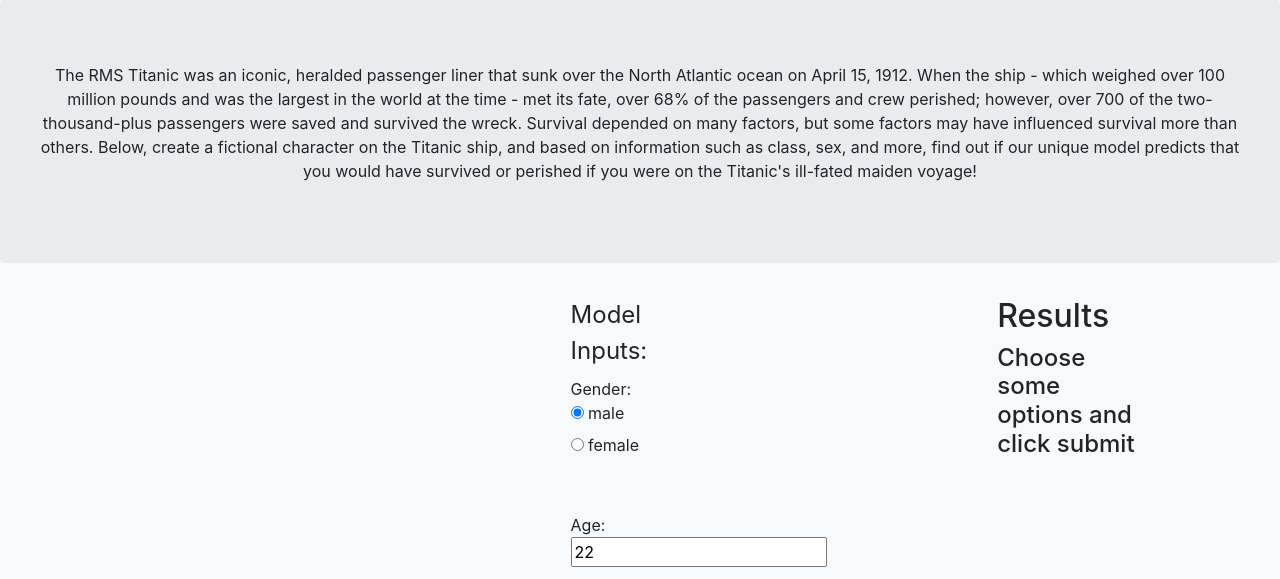
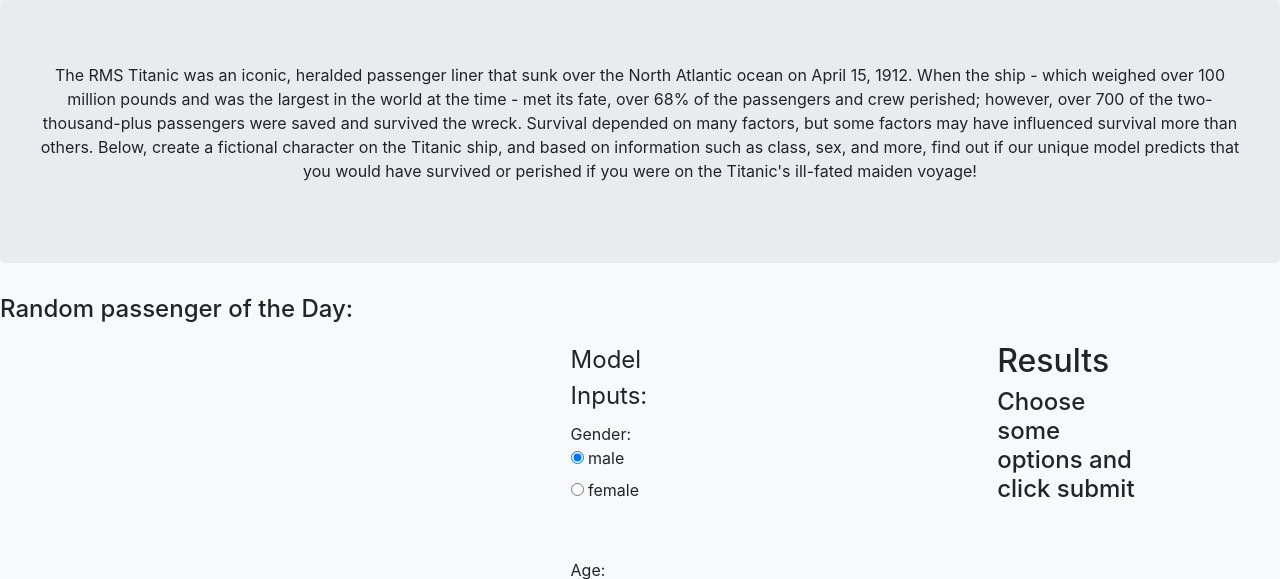
Before and after one commit to PGrickswim/Titanic-Dashboard, a Flask app: template webapp/templates/main.html in a window 1280 px wide. Shown: the part 292-871 px from the top of the page. Run offline with Flask 2, Linux system fonts and the light colour scheme; the template is opened without the code that fills it, so the values that code supplies are empty; parts of the project's set-up code (start-up, migrations or seed data) failed here and were passed over; some libraries are stand-ins or nearby versions.

Commit message:
added route to app.py, 2-lines to main.html

```diff
--- a/webapp/app.py
+++ b/webapp/app.py
@@ -1,6 +1,9 @@
 import flask
 import pickle
 import pandas as pd
+import psycopg2
+import requests
+from random import choice
 from sklearn.preprocessing import StandardScaler
 
 # Use pickle to load in the pre-trained model.
@@ -11,8 +14,13 @@
 
 @app.route('/', methods=['GET', 'POST'])
 def main():
+    print(flask.request.method)
+    get_passengers_url = flask.url_for('getpassengers', _external=True)
+    all_passengers = requests.get(get_passengers_url).json()
+    random_passenger=choice(all_passengers)
     if flask.request.method == 'GET':
-        return(flask.render_template('main.html'))
+        return flask.render_template('main.html', random_passenger=random_passenger)
+
     if flask.request.method == 'POST':
         gender = flask.request.form['gender']
         age = flask.request.form['age']
@@ -133,9 +141,30 @@
                                                      'Embarked': embarked,
                                                      'Country': country
                                                      },
-                                     result=str(outcome)
+                                     result=str(outcome),
+                                     random_passenger=random_passenger
                                      )
 
+##################################################################################
+
+def get_db_connection():
+    conn = psycopg2.connect(host='localhost',
+                            database='titanic_project',
+                            user='postgres',
+                            password='postgres')
+    return conn
+
+@app.route('/api/getgringos')
+def getpassengers():
+    conn = get_db_connection()
+    cur = conn.cursor()
+    cur.execute('select * from passenger_registry;')
+    passengers = cur.fetchall()
+    cur.close()
+    conn.close()
+    return flask.jsonify(passengers)
+
+##################################################################################
 
 if __name__ == '__main__':
     app.run()
--- a/webapp/templates/main.html
+++ b/webapp/templates/main.html
@@ -27,6 +27,9 @@
     <div class="jumbotron">
         <p>The RMS Titanic was an iconic, heralded passenger liner that sunk over the North Atlantic ocean on April 15, 1912. When the ship - which weighed over 100 million pounds and was the largest in the world at the time - met its fate, over 68% of the passengers and crew perished; however, over 700 of the two-thousand-plus passengers were saved and survived the wreck. Survival depended on many factors, but some factors may have influenced survival more than others. Below, create a fictional character on the Titanic ship, and based on information such as class, sex, and more, find out if our unique model predicts that you would have survived or perished if you were on the Titanic's ill-fated maiden voyage!</p>
     </div>
+
+    <h4>Random passenger of the Day:</h4>
+    <p>{{ random_passenger[0] }}</p>
 
     <!-- For Kira's Tableau -->
     <div class="container-fluid">
```
